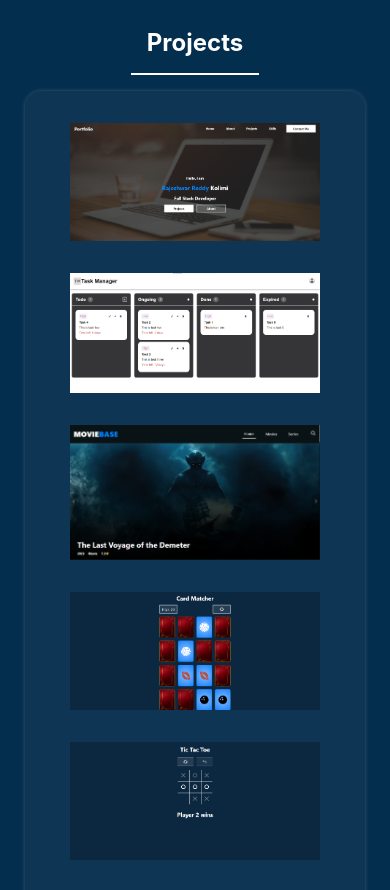
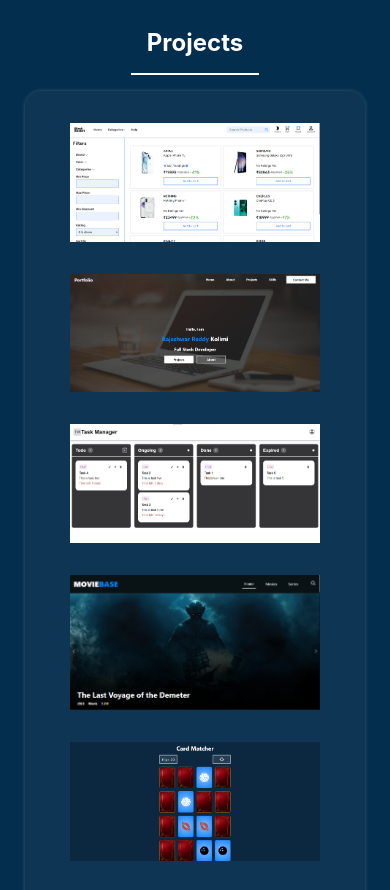
Before and after one commit to RajeshwarReddyKolimi/Portfolio, a React (Create React App) app: page / in a window 390 px wide. Shown: the part 1840-2730 px from the top of the page. Built offline with nearby package versions, Linux system fonts and the light colour scheme.

Commit message:
Project update

```diff
--- a/src/Components/Projects.js
+++ b/src/Components/Projects.js
@@ -62,6 +62,20 @@ export default function Projects() {
         "Git",
         "GitHub",
     ];
+    const skillsEcom = [
+        "HTML",
+        "CSS",
+        "React",
+        "Redux",
+        "JavaScript",
+        "Node",
+        "Express",
+        "MongoDB",
+        "Git",
+        "GitHub",
+        "Responsive",
+        "JWT",
+    ];
     return (
         <section
             ref={targetRef}
@@ -70,6 +84,21 @@ export default function Projects() {
         >
             <h2 className="section-header">Projects</h2>
             <div className="projects">
+                <ProjectCard
+                    showItems={showItems}
+                    imgSrc="/BlackBasket.png"
+                    title="BlackBasket"
+                    skills={skillsEcom}
+                    git="https://github.com/RajeshwarReddyKolimi/BlackBasket"
+                    web="https://blackbasket-by-rajeshwar.netlify.app/"
+                    description="
+• BlackBasket is a fully responsive eCommerce website built from scratch using the MERN stack and Redux Toolkit.
+• User log in and security are implemented with JSON Web Tokens (JWT) for authentication.
+• Has separate dashboards for admins and users. Admins can manage products and coupons by adding, updating, or
+deleting them. Admins also have the ability to block, unblock, or remove users.
+• Users can easily navigate, search for products, and apply filters. Users can add products to their cart, save items for
+later, apply coupons during checkout, manage addresses, submit queries, and review products."
+                />
                 <ProjectCard
                     showItems={showItems}
                     imgSrc="/Portfolio.png"
--- a/src/Components/main.css
+++ b/src/Components/main.css
@@ -8,7 +8,7 @@ html {
     scroll-behavior: smooth;
 }
 .section {
-    width: 80vw;
+    width: 80%;
     margin: auto;
     overflow: auto;
     display: flex;
@@ -181,8 +181,8 @@ button {
     display: flex;
     justify-content: center;
     align-items: center;
-    height: 100vw;
-    width: 100vh;
+    height: 100%;
+    width: 100%;
     z-index: -1;
 }
 .bg-image {
@@ -202,10 +202,10 @@ button {
     background-color: rgb(40, 40, 40);
     opacity: 0.8;
     position: fixed;
-    width: 100vw;
-    height: 100vh;
-    top: 0;
-    left: 0;
+    top: 0%;
+    left: 0%;
+    bottom: 0%;
+    right: 0%;
     z-index: 1;
 }
 .hero-content {
@@ -225,7 +225,7 @@ button {
 
 .about-section {
     /* height: 100vh; */
-    width: 80vw;
+    width: 80%;
     margin: auto;
     display: flex;
     flex-direction: column;
@@ -403,8 +403,8 @@ button {
     position: fixed;
     top: 0%;
     left: 0%;
-    width: 100vw;
-    height: 100vh;
+    bottom: 0%;
+    right: 0%;
     z-index: 40;
     background-color: rgba(27, 27, 27, 0.6);
     /* overflow: hidden; */
@@ -415,7 +415,7 @@ button {
     color: white;
     background-color: rgb(30, 30, 30);
     position: fixed;
-    width: 80vw;
+    width: 80%;
     height: 90vh;
     top: 50%;
     left: 50%;
@@ -552,7 +552,7 @@ button {
 
 @media screen and (max-width: 1154px) {
     .section {
-        width: 100vw;
+        width: 100%;
     }
     /* .about-container {
         width: 100vw;
@@ -619,12 +619,12 @@ button {
     }
 
     .section {
-        width: 100vw;
+        width: 100%;
     }
 
     .project-popup {
         height: 95vh;
-        width: 95vw;
+        width: 95%;
     }
     .project-details {
         flex-direction: column;
@@ -666,7 +666,7 @@ button {
     .details-div,
     .projects,
     .contact-holder {
-        width: 100vw;
+        width: 100%;
         margin: 0rem;
     }
 }
```
Also changed, not shown: public/BlackBasket.png (added).
